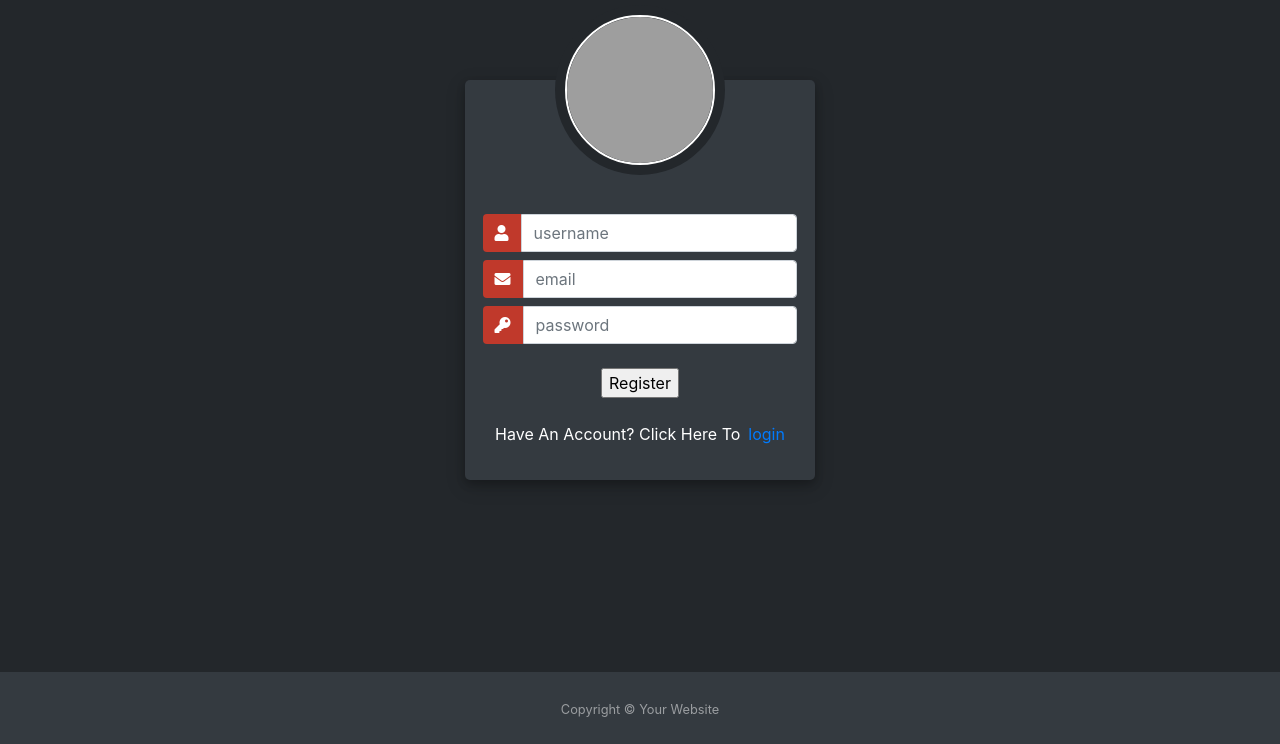
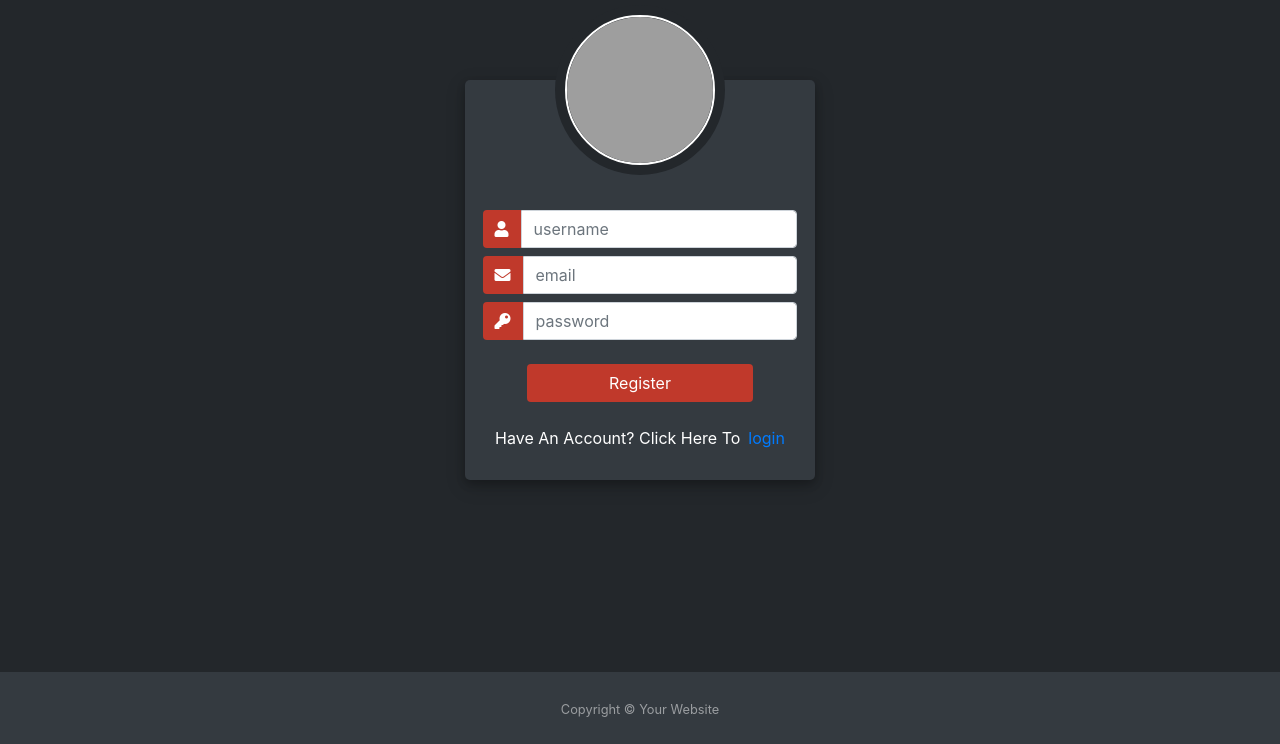
Before and after one commit to kennethsillo/feb_pd, a PHP site: page /registers.php in a window 1280 px wide. Shown: the part 56-800 px from the top of the page. Run offline with PHP 8.4, Linux system fonts and the light colour scheme; grey boxes are pictures that could not be loaded.

Commit message:
index-roy

```diff
--- a/login.php
+++ b/login.php
@@ -45,7 +45,7 @@
   				</div>
   				<div class="mt-4">
   					<div class="d-flex justify-content-center links" style="color:white;">
-  						Don't have an account? <a href="register.php" class="ml-2">Sign Up</a>
+  						Don't have an account? <a href="registers.php" class="ml-2">Sign Up</a>
   					</div>
   				</div>
   			</div>
--- a/registers.php
+++ b/registers.php
@@ -58,7 +58,7 @@ $register->register();
 
   				</div>
   				<div class="d-flex justify-content-center mt-3 login_container">
-  					<input type="submit" value="Register">
+  					<input class="btn login_btn" type="submit" value="Register">
   				</div>
   				<div class="mt-4">
   					<div class="d-flex justify-content-center links" style="color:white;">
```
